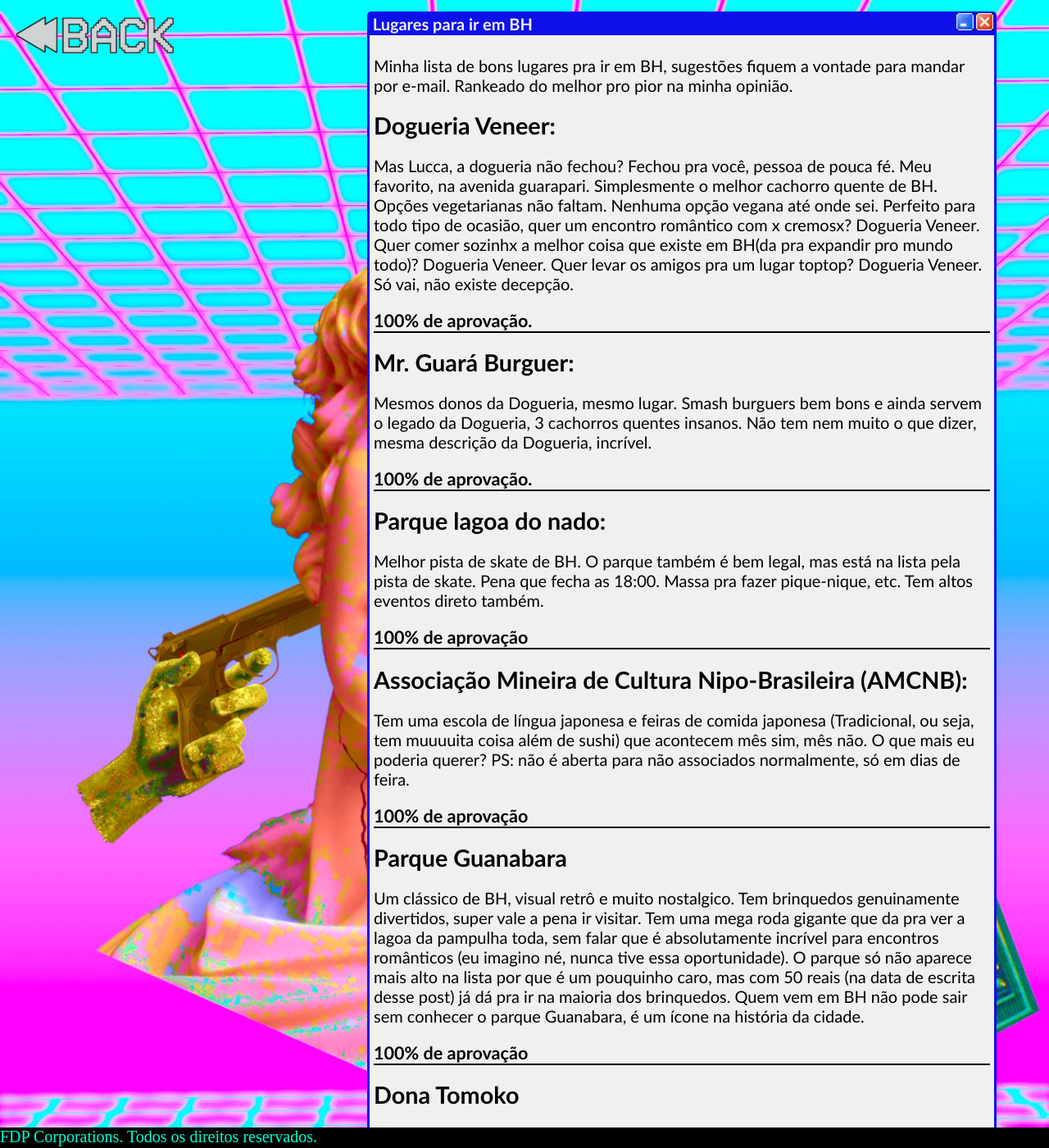
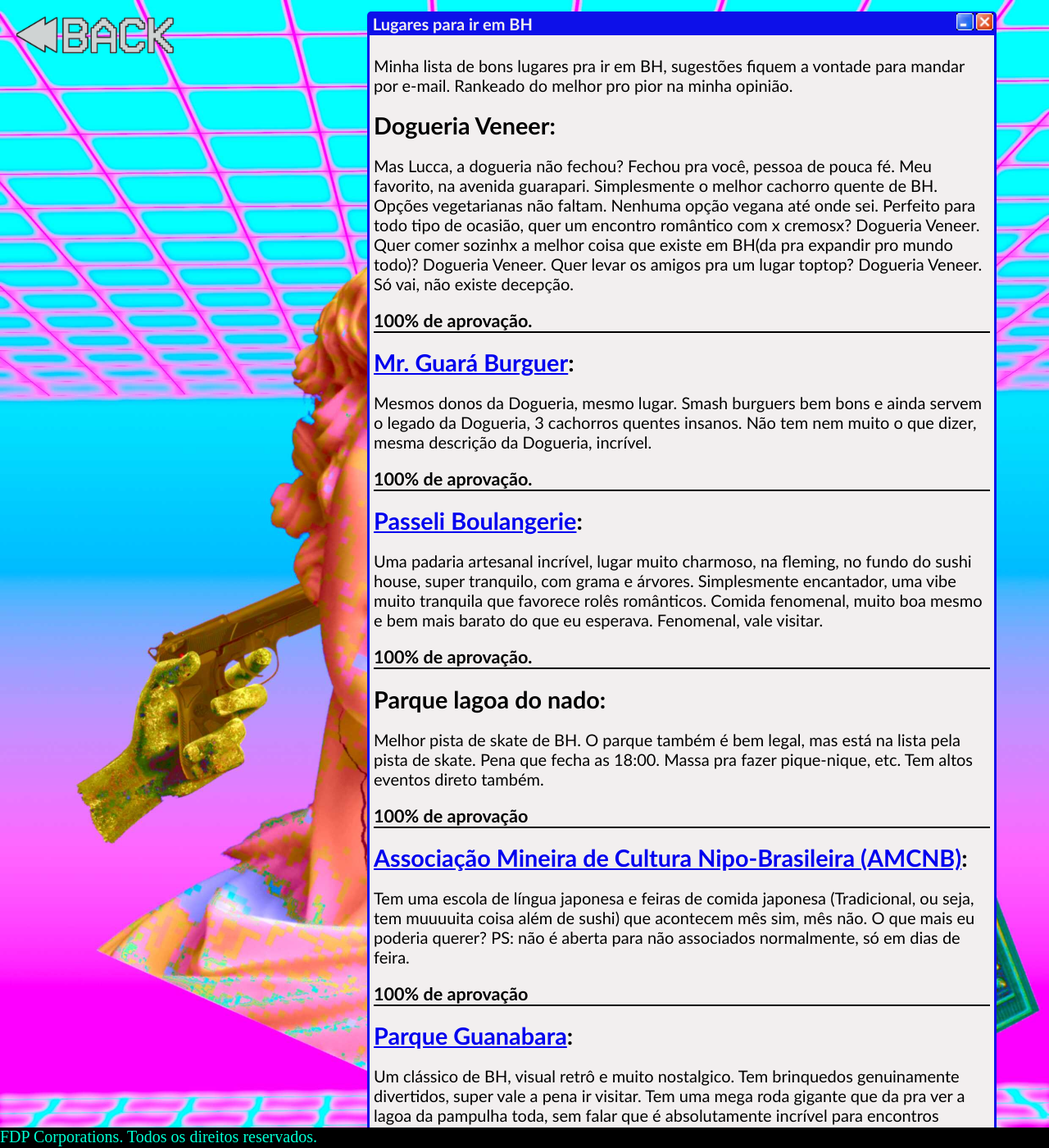
Before and after one commit to lrr68/site, a Jekyll site: the page built from _blog/lugares-de-bh.md, in a window 1280 px wide and 1400 px high. Shown: the whole window at 82% size. Built offline with Jekyll 4.4.1, drawn with Linux system fonts in a browser that asks for light colours.

Commit message:
adiciona passeli e links para alguns lugares

```diff
--- a/_blog/lugares-de-bh.md
+++ b/_blog/lugares-de-bh.md
@@ -13,26 +13,31 @@ colocar horário de funcionamento
 fotos
 diurno ou noturno?
 vegano?-->
+
 # Dogueria Veneer:
 Mas Lucca, a dogueria não fechou? Fechou pra você, pessoa de pouca fé.
 Meu favorito, na avenida guarapari. Simplesmente o melhor cachorro quente de BH.
 Opções vegetarianas não faltam. Nenhuma opção vegana até onde sei. Perfeito para todo tipo de ocasião, quer um encontro romântico com x cremosx? Dogueria Veneer. Quer comer sozinhx a melhor coisa que existe em BH(da pra expandir pro mundo todo)? Dogueria Veneer. Quer levar os amigos pra um lugar toptop? Dogueria Veneer. Só vai, não existe decepção.
 ## 100% de aprovação.
 
-# Mr. Guará Burguer:
+# <a href="https://www.instagram.com/mr.guaraburgers/" target="_blank">Mr. Guará Burguer</a>:
 Mesmos donos da Dogueria, mesmo lugar. Smash burguers bem bons e ainda servem o legado da Dogueria, 3 cachorros quentes insanos. Não tem nem muito o que dizer, mesma descrição da Dogueria, incrível.
+## 100% de aprovação.
+
+# <a href="https://www.passeliboulangerie.com.br/" target="_blank">Passeli Boulangerie</a>:
+Uma padaria artesanal incrível, lugar muito charmoso, na fleming, no fundo do sushi house, super tranquilo, com grama e árvores. Simplesmente encantador, uma vibe muito tranquila que favorece rolês românticos. Comida fenomenal, muito boa mesmo e bem mais barato do que eu esperava. Fenomenal, vale visitar.
 ## 100% de aprovação.
 
 # Parque lagoa do nado:
 Melhor pista de skate de BH. O parque também é bem legal, mas está na lista pela pista de skate. Pena que fecha as 18:00. Massa pra fazer pique-nique, etc. Tem altos eventos direto também.
 ## 100% de aprovação
 
-# Associação Mineira de Cultura Nipo-Brasileira (AMCNB):
+# <a href="https://amcnb.com.br/" target="_blank">Associação Mineira de Cultura Nipo-Brasileira (AMCNB)</a>:
 Tem uma escola de língua japonesa e feiras de comida japonesa (Tradicional, ou seja, tem muuuuita coisa além de sushi) que acontecem mês sim, mês não. O que mais eu poderia querer?
 PS: não é aberta para não associados normalmente, só em dias de feira.
 ## 100% de aprovação
 
-# Parque Guanabara
+# <a href="https://www.parqueguanabara.com/" target="_blank">Parque Guanabara</a>:
 Um clássico de BH, visual retrô e muito nostalgico. Tem brinquedos genuinamente divertidos, super vale a pena ir visitar. Tem uma mega roda gigante que da pra ver a lagoa da pampulha toda, sem falar que é absolutamente incrível para encontros românticos (eu imagino né, nunca tive essa oportunidade). O parque só não aparece mais alto na lista por que é um pouquinho caro, mas com 50 reais (na data de escrita desse post) já dá pra ir na maioria dos brinquedos. Quem vem em BH não pode sair sem conhecer o parque Guanabara, é um ícone na história da cidade.
 ## 100% de aprovação
 
@@ -61,7 +66,7 @@ Tanto o parque como a região da cidade são impressionantes. Dá uma bela camin
 Uma praça muito legal com muitos museus em volta. Destaque para o Espaço do conhecimento da UFMG, tem um planetário projetado com sessões regulares. A praça é perfeita para uma saída tranquila, para conversar e fazer um rolê cultural.
 ## 80% de aprovação
 
-# Pão de queijaria
+# <a href="https://www.instagram.com/apaodequeijaria/" target="_blank">Pão de queijaria</a>:
 Faz juz ao pão de queijo mineiro, queijos artesanais na produção e ketchup de goiabada. Mineiros enlouqueçam. Tem pão de queijo recheado também. Bom para rolês casuais, comer um trem e seguir pra outro lugar.
 ## 80% de aprovação
 
```
